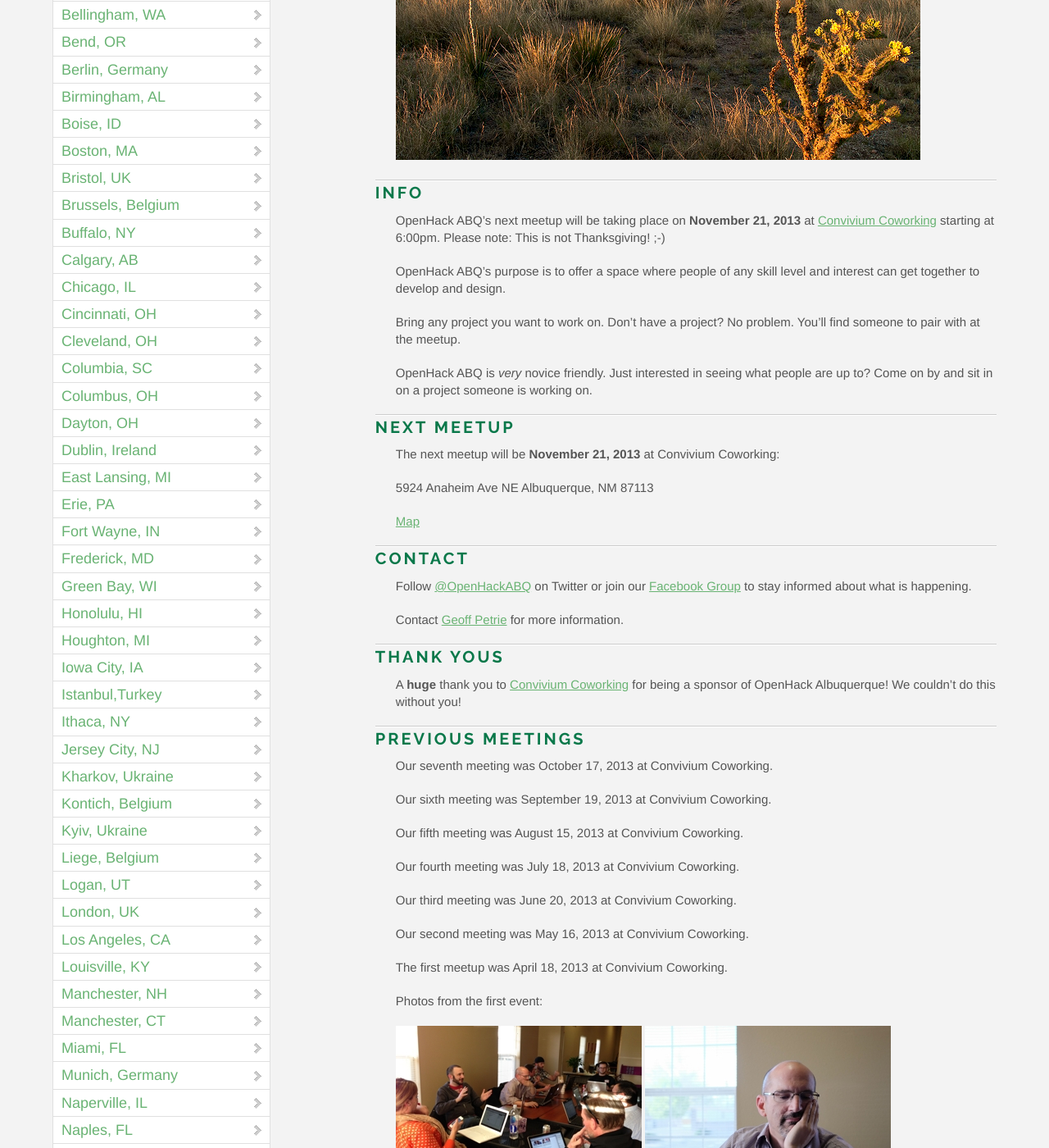
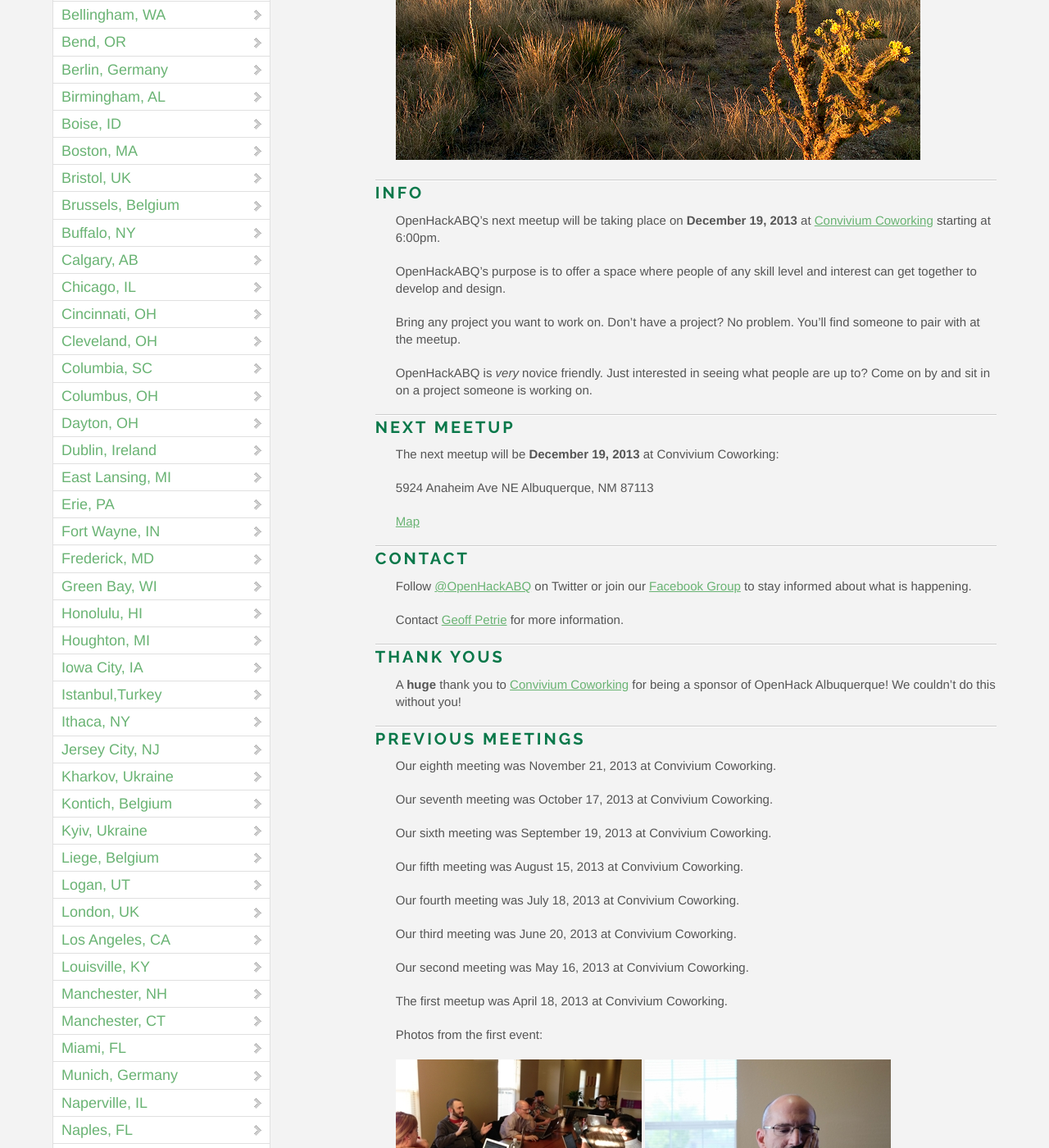
Before and after one commit to OpenHack/openhack.github.com, a Jekyll site: the page built from albuquerque/index.markdown, in a window 1280 px wide and 1400 px high, scrolled down 446 px. Shown: the whole window at 82% size. Built offline with Jekyll 4.4.1, drawn with Linux system fonts in a browser that asks for light colours; nearby versions of some CDN libraries; Markdown is read by kramdown in place of the engine named in the settings; comment, search, counter and statistics services are not loaded.

Commit message:
Update OpenHackABQ next meeting date

```diff
--- a/albuquerque/index.markdown
+++ b/albuquerque/index.markdown
@@ -9,22 +9,21 @@ title: OpenHack - Albuquerque, NM
 
 ### Info
 
-OpenHack ABQ's next meetup will be taking place on **November 21, 2013** at
+OpenHackABQ's next meetup will be taking place on **December 19, 2013** at
 [Convivium Coworking](http://www.conviviumcoworking.com/) starting at 6:00pm.
-Please note: This is not Thanksgiving! ;-)
 
-OpenHack ABQ's purpose is to offer a space where people of any skill level
+OpenHackABQ's purpose is to offer a space where people of any skill level
 and interest can get together to develop and design.
 
 Bring any project you want to work on. Don't have a project? No problem.
 You'll find someone to pair with at the meetup.
 
-OpenHack ABQ is _very_ novice friendly. Just interested in seeing what people
+OpenHackABQ is _very_ novice friendly. Just interested in seeing what people
 are up to? Come on by and sit in on a project someone is working on.
 
 ### Next meetup
 
-The next meetup will be **November 21, 2013** at Convivium Coworking:
+The next meetup will be **December 19, 2013** at Convivium Coworking:
 
 5924 Anaheim Ave NE
 Albuquerque, NM 87113
@@ -46,6 +45,8 @@ A **huge** thank you to [Convivium Coworking](http://www.conviviumcoworking.com/
 for being a sponsor of OpenHack Albuquerque! We couldn't do this without you!
 
 ### Previous Meetings
+
+Our eighth meeting was November 21, 2013 at Convivium Coworking.
 
 Our seventh meeting was October 17, 2013 at Convivium Coworking.
 
```
